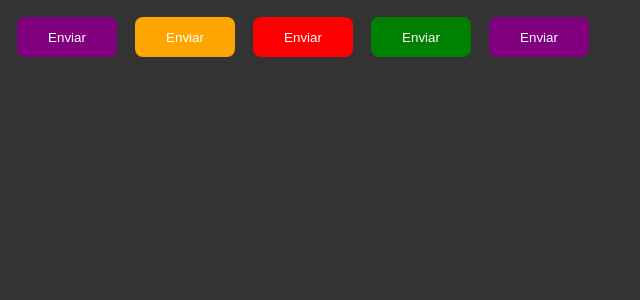
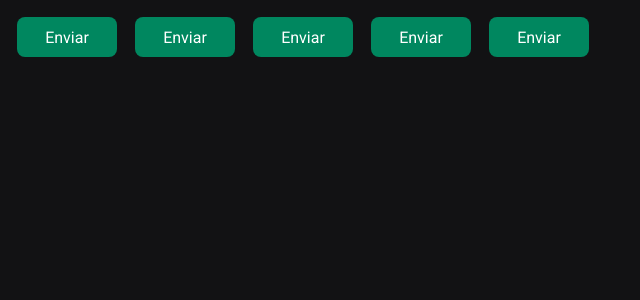
Before and after one commit to TheHumphrey/timer, a React (Vite) app: page / in a window 1280 px wide. Shown: the top 300 px of the page, without its empty margins (0-640 px from the left). Built offline with nearby package versions, Linux system fonts and the light colour scheme.

Commit message:
feat: update global and theme

```diff
--- a/index.html
+++ b/index.html
@@ -2,7 +2,17 @@
 <html lang="en">
   <head>
     <meta charset="UTF-8" />
+
+    <link rel="preconnect" href="https://fonts.googleapis.com" />
+    <link rel="preconnect" href="https://fonts.gstatic.com" crossorigin />
+
     <meta name="viewport" content="width=device-width, initial-scale=1.0" />
+
+    <link
+      href="https://fonts.googleapis.com/css2?family=Roboto+Mono:wght@700&family=Roboto:wght@400;700&display=swap"
+      rel="stylesheet"
+    />
+
     <title>Timer</title>
   </head>
   <body>
--- a/src/App.tsx
+++ b/src/App.tsx
@@ -1,6 +1,6 @@
 import { ThemeProvider } from 'styled-components'
 import { defaultTheme } from './styles/themes/default'
-import { GlobalStyle } from './styles/globa'
+import { GlobalStyle } from './styles/global'
 
 import { Button } from './components'
 
--- a/src/components/Button/Button.styles.ts
+++ b/src/components/Button/Button.styles.ts
@@ -13,6 +13,6 @@ export const ButtonContainer = styled.button<IButtonContainerProps>`
   border: 0;
   margin: 9px;
 
-  background-color : ${({ theme, variant }) => theme[variant]};
+  background-color : ${({ theme, variant }) => theme['green-500']};
   color: white;
 `
--- a/src/styles/globa.ts
+++ /dev/null
@@ -1,12 +0,0 @@
-import { createGlobalStyle } from 'styled-components'
-
-export const GlobalStyle = createGlobalStyle`
-  margin: 0;
-  padding: 0;
-  box-sizing: border-box;
-
-  body {
-    background: #333;
-    color: #fff;
-  }
-`
--- /dev/null
+++ b/src/styles/global.ts
@@ -0,0 +1,23 @@
+import { createGlobalStyle } from 'styled-components'
+
+export const GlobalStyle = createGlobalStyle`
+  margin: 0;
+  padding: 0;
+  box-sizing: border-box;
+
+  :focus {
+    outline: 0;
+    box-shadow: 0 0 0 2px ${({ theme }) => theme['green-500']};
+  }
+
+  body {
+    background: ${({ theme }) => theme['gray-900']};
+    color: ${({ theme }) => theme['gray-300']};
+  }
+
+  body, input, textarea, button {
+    font-family: 'Roboto', sans-serif;
+    font-weight: 400;
+    font-size: 1rem;
+  }
+`
--- a/src/styles/themes/default.ts
+++ b/src/styles/themes/default.ts
@@ -1,6 +1,21 @@
 export const defaultTheme = {
-  primary: 'purple',
-  secondary: 'orange',
-  danger: 'red',
-  success: 'green'
+  white: '#FFF',
+
+  'gray-100': '#E1E1E6',
+  'gray-300': '#C4C4CC',
+  'gray-400': '#8D8D99',
+  'gray-500': '#7C7C8A',
+  'gray-600': '#323238',
+  'gray-700': '#29292E',
+  'gray-800': '#202024',
+  'gray-900': '#121214',
+
+  'green-300': '#00B37E',
+  'green-500': '#00875F',
+  'green-700': '#015F43',
+
+  'red-500': '#AB222E',
+  'red-700': '#7A1921',
+
+  'yellow-500': '#FBA94C',
 }
```
